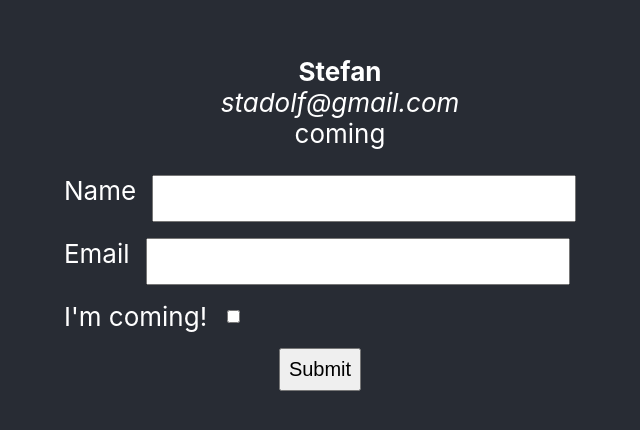
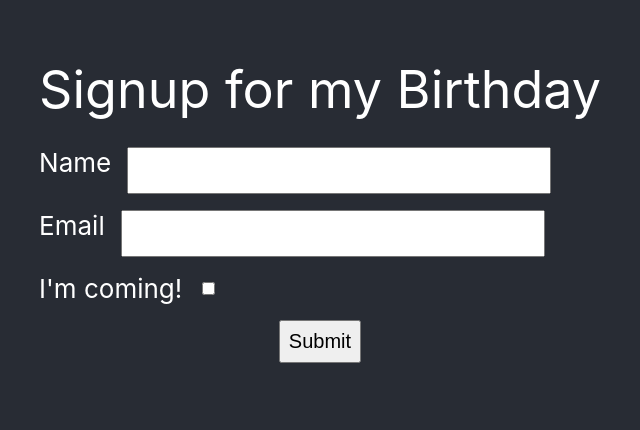
Before and after one commit to elmariachi111/wcs-decentralized, a React (Create React App) app: page / in a window 1280 px wide. Shown: the part 190-620 px from the top of the page, without its empty margins (320-960 px from the left). Built offline with nearby package versions, Linux system fonts and the light colour scheme.

Commit message:
local LocalStorage ;)

```diff
--- a/src/App.tsx
+++ b/src/App.tsx
@@ -1,4 +1,4 @@
-import React, { FormEvent, useState } from 'react';
+import React, { FormEvent, useEffect, useState } from 'react';
 import logo from './logo.svg';
 import './css/App.css';
 import SignupStyles from './css/SignupAttendee.module.scss';
@@ -64,18 +64,26 @@ const SignupAttendee = ({ onAdded }: { onAdded: (attendee: Attendee) => void })
 
 const App: React.FC = () => {
 
-  const [attendees, setAttendees] = useState([{
-    name: "Stefan",
-    email: "stadolf@gmail.com",
-    rsvp: true
-  }]);
+  const [attendees, setAttendees] = useState<Attendee[]>([]);
 
   const addAttendee = (attendee: Attendee) => {
-    setAttendees([...attendees, attendee]);
+    const newAttendees: Attendee[] = [...attendees, attendee];
+    localStorage.setItem("attendees", JSON.stringify(newAttendees));
+    setAttendees(newAttendees);
   }
+
+  useEffect(() => {
+    const storedAttendees = localStorage.getItem("attendees");
+    if (storedAttendees) {
+      setAttendees(JSON.parse(storedAttendees));
+    }
+  }, []);
 
   return (
     <div className="App">
+      <header style={{ fontSize: "2em" }}>
+        Signup for my Birthday
+      </header>
       <main>
         <AttendeeList attendees={attendees} />
         <SignupAttendee onAdded={addAttendee} />
```
